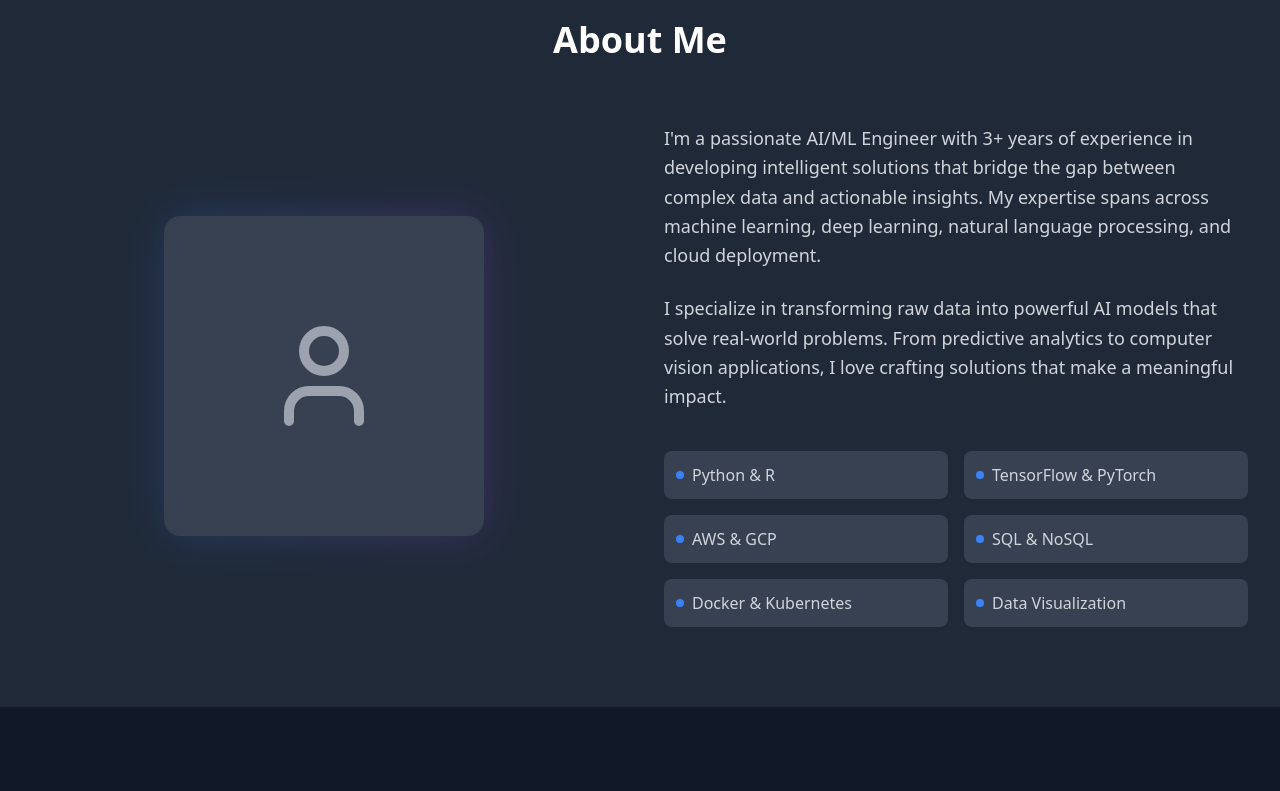
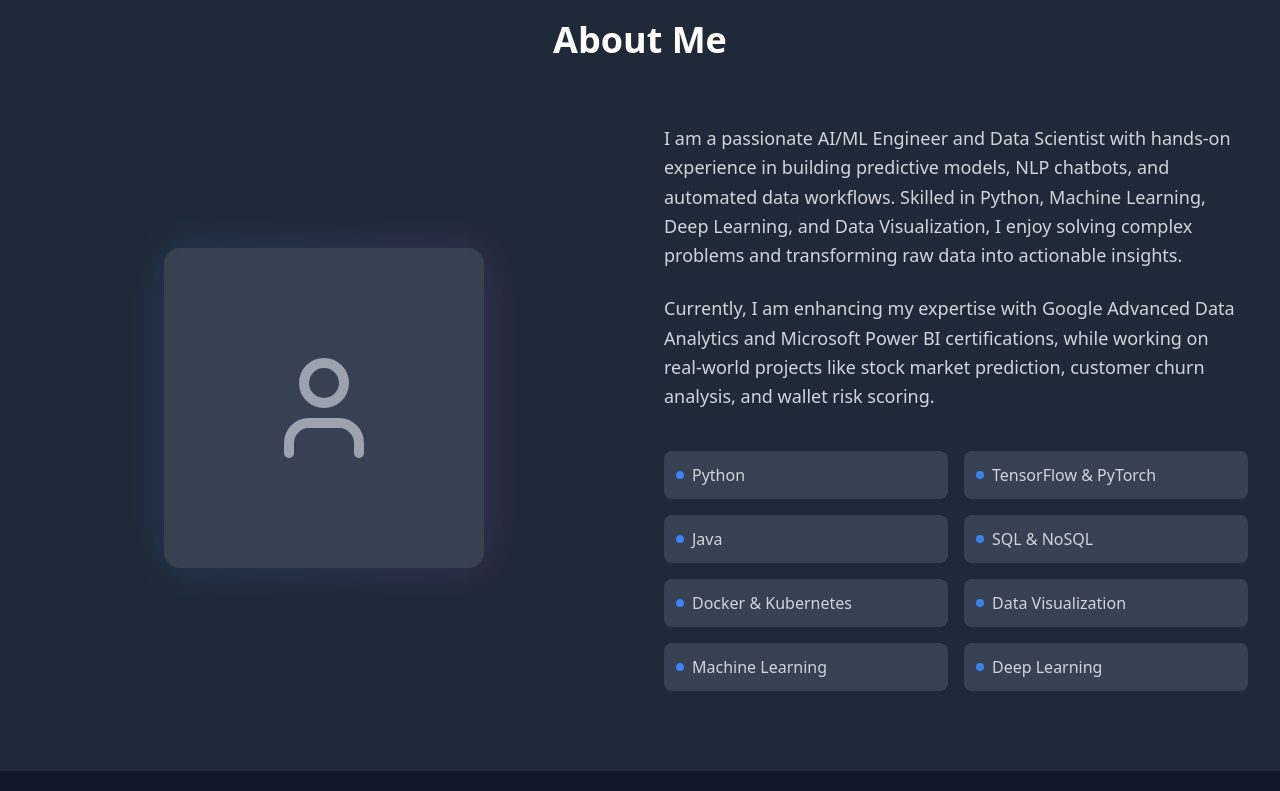
Before and after one commit to rajputshivamsingh510/Portfolio, a React (Vite) app: page / in a window 1280 px wide. Shown: the part 860-1651 px from the top of the page. Built offline with nearby package versions, Linux system fonts and the light colour scheme.

Commit message:
Update Portfolio.tsx

```diff
--- a/src/components/Portfolio.tsx
+++ b/src/components/Portfolio.tsx
@@ -257,7 +257,7 @@ const Portfolio = () => {
             }`}
             whileHover={{ scale: 1.05 }}
           >
-            AI/ML Portfolio
+            Portfolio
           </motion.div>
 
           <div className="hidden md:flex space-x-8">
@@ -457,9 +457,10 @@ const Portfolio = () => {
               whileInView={{ opacity: 1 }}
               transition={{ delay: 0.3 }}
             >
-              I'm a passionate AI/ML Engineer with 3+ years of experience in developing intelligent solutions
-              that bridge the gap between complex data and actionable insights. My expertise spans across
-              machine learning, deep learning, natural language processing, and cloud deployment.
+              I am a passionate AI/ML Engineer and Data Scientist with hands-on experience in
+              building predictive models, NLP chatbots, and automated data workflows. Skilled
+              in Python, Machine Learning, Deep Learning, and Data Visualization, I enjoy
+              solving complex problems and transforming raw data into actionable insights.
             </motion.p>
 
             <motion.p
@@ -470,19 +471,21 @@ const Portfolio = () => {
               whileInView={{ opacity: 1 }}
               transition={{ delay: 0.5 }}
             >
-              I specialize in transforming raw data into powerful AI models that solve real-world problems.
-              From predictive analytics to computer vision applications, I love crafting solutions that make
-              a meaningful impact.
+              Currently, I am enhancing my expertise with Google Advanced Data Analytics and
+              Microsoft Power BI certifications, while working on real-world projects like stock
+              market prediction, customer churn analysis, and wallet risk scoring.
             </motion.p>
 
             <div className="grid grid-cols-2 gap-4 pt-4">
               {[
-                'Python & R',
+                'Python',
                 'TensorFlow & PyTorch',
-                'AWS & GCP',
+                'Java',
                 'SQL & NoSQL',
                 'Docker & Kubernetes',
-                'Data Visualization'
+                'Data Visualization',
+                'Machine Learning',
+                'Deep Learning'
               ].map((skill, index) => (
                 <motion.div
                   key={skill}
```
